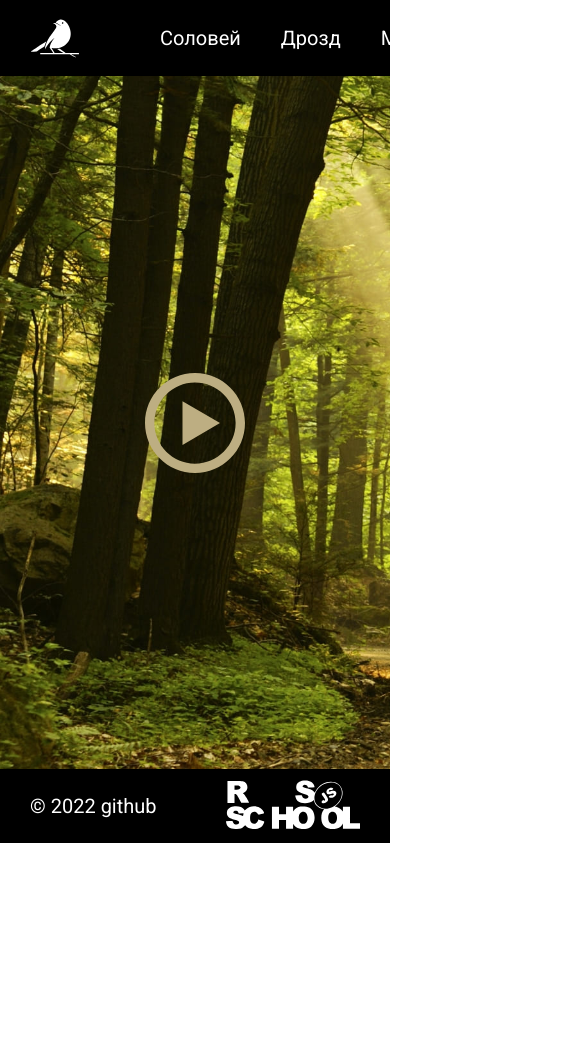
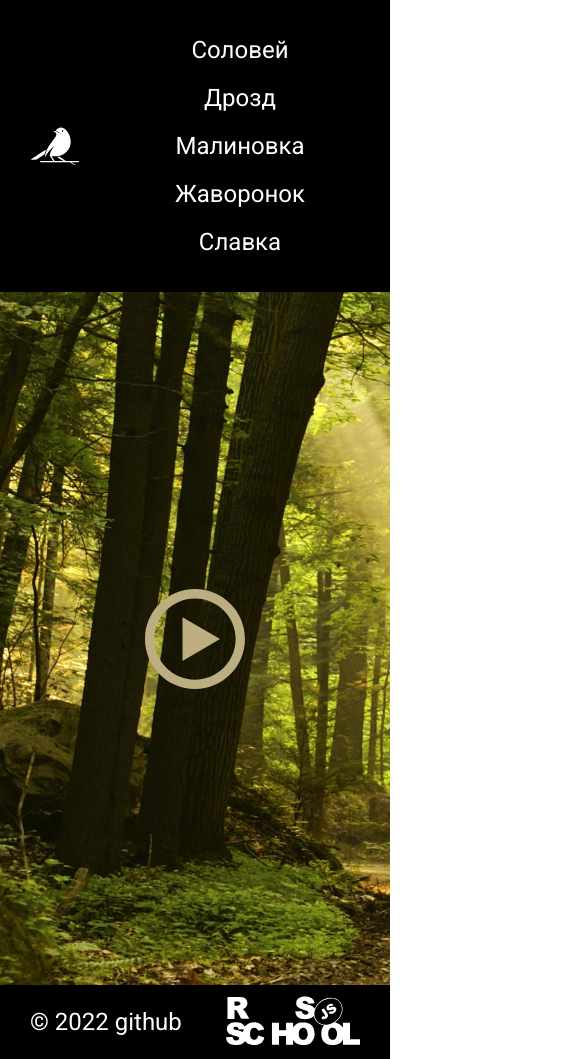
Before and after one commit to Alexa-dis/Tasks-JSFEPRESCHOOL, a plain HTML site: page js30/index.html in a window 390 px wide. Shown: the top 1059 px of the page, 585 px wide, since content can reach past the window. Before the commit the page ends 844 px from the top, so only its background shows below. Drawn offline with Linux system fonts and the light colour scheme.

```diff
--- a/js30/style.css
+++ b/js30/style.css
@@ -62,9 +62,6 @@
     transition: 0.3s;
 }
 
-.header__navigation {
-}
-
 .header__list {
   display: flex;
   flex-direction: row;
@@ -72,6 +69,7 @@
   align-items: center;
   list-style: none;
 }
+
 
 .header__item {
   color: white;
@@ -131,3 +129,17 @@
     contrast(87%);
     transition: 0.3s;
 }
+
+@media (max-width: 768px) {
+    .header__list{
+        flex-wrap:wrap;
+        justify-content: space-around;
+    }
+    .header__item{
+        padding: 10px 30px;
+        font-size: 24px;
+    }
+    .github{
+        font-size: 24px;
+    }
+}
```
